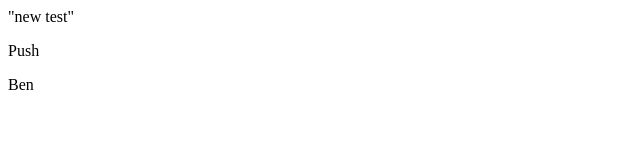
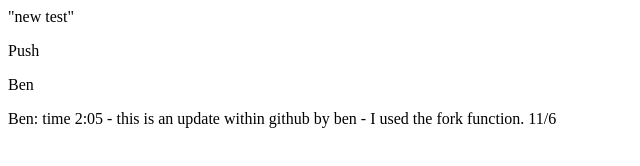
Before and after one commit to practicegit2014/practicewebsite, a plain HTML site: page HTML5/public_html/index.html in a window 1280 px wide. Shown: the whole page, without its empty margins (0-640 px from the left). Drawn offline with Linux system fonts and the light colour scheme.

Commit message:
Update index.html

```diff
--- a/HTML5/public_html/index.html
+++ b/HTML5/public_html/index.html
@@ -14,5 +14,6 @@ and open the template in the editor.
         <div>"new test"</div>
         <p>Push</p>
         <p>Ben</p>
+        <p>Ben: time 2:05 - this is an update within github by ben - I used the fork function. 11/6</p>
     </body>
 </html>
```
